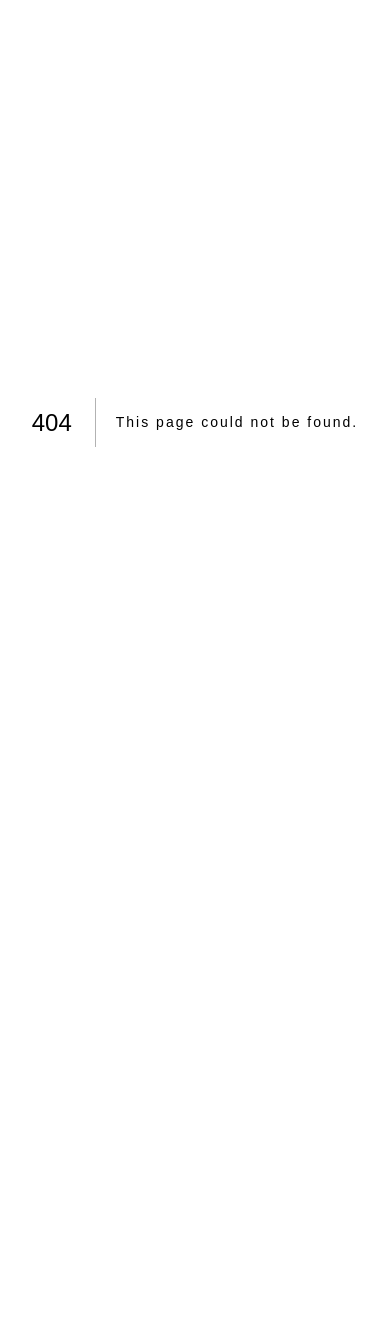
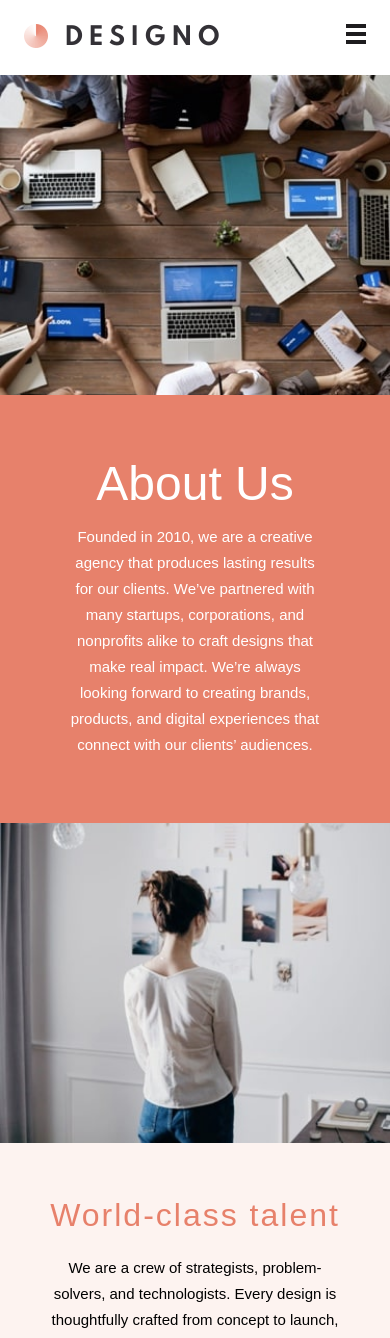
Before and after one commit to glowupmatt/DESIGNO, a Next.js app: page /about-us in a window 390 px wide. Before the commit this address had no page. Shown: the top 1338 px of the page. Before the commit the page ends 844 px from the top, so only its background shows below. Built offline with nearby package versions, Linux system fonts and the light colour scheme.

Commit message:
added new page for mobile

```diff
--- /dev/null
+++ b/app/about-us/page.tsx
@@ -0,0 +1,153 @@
+import React from "react";
+import Image from "next/image";
+import TitleHeader from "@/components/TitleHeader";
+import BaseLayout from "@/components/BaseLayout";
+import TextBox from "@/components/TextBox";
+import { locations } from "@/data/locations";
+import SubmitButton from "@/components/SubmitButton";
+
+const aboutUs = () => {
+  const titleHeaderInfo = {
+    title: "About Us",
+    desc: "Founded in 2010, we are a creative agency that produces lasting results for our clients. We’ve partnered with many startups, corporations, and nonprofits alike to craft designs that make real impact. We’re always looking forward to creating brands, products, and digital experiences that connect with our clients’ audiences.",
+    textContainer: "",
+    textStyles: "flex flex-col gap-4 p-[2.55rem] lg:w-[40%] ",
+  };
+
+  const bottomTitleHeaderInfo = {
+    title: "The real deal",
+    bodyOne:
+      "As strategic partners in our clients’ businesses, we are ready to take on any challenge as our own. Solving real problems require empathy and collaboration, and we strive to bring a fresh perspective to every opportunity. We make design and technology more accessible and give you tools to measure success.",
+    bodyTwo:
+      "We are visual storytellers in appealing and captivating ways. By combining business and marketing strategies, we inspire audiences to take action and drive real results.",
+    bodyStyles:
+      "p-[3rem] text-center flex flex-col gap-4 h-full justify-center items-center",
+    titleStyles: "text-peach text-[2rem]",
+    bodyOneStyles: "text-[0.9375rem]",
+    bodyTwoStyles: "text-[0.9375rem]",
+  };
+
+  const textBoxData = {
+    title: "World-class talent",
+    bodyOne:
+      "We are a crew of strategists, problem-solvers, and technologists. Every design is thoughtfully crafted from concept to launch, ensuring success in its given market. We are constantly updating our skills in a myriad of platforms.",
+    bodyTwo:
+      "Our team is multi-disciplinary and we are not merely interested in form — content and meaning are just as important. We give great importance to craftsmanship, service, and prompt delivery. Clients have always been impressed with our high-quality outcomes that encapsulates their brand’s story and mission.",
+    bodyStyles:
+      "p-[3rem] text-center flex flex-col gap-4 h-full justify-center items-center",
+    titleStyles: "text-peach text-[2rem]",
+    bodyOneStyles: "text-[0.9375rem]",
+    bodyTwoStyles: "text-[0.9375rem]",
+  };
+
+  const buttonStyles = "bg-peach text-white";
+  return (
+    <BaseLayout>
+      <>
+        <div className="h-[20rem] w-full relative">
+          <Image
+            alt=""
+            src="/assets/about/mobile/image-about-hero.jpg"
+            fill
+            quality={100}
+            className="object-cover md:hidden"
+          />
+          <Image
+            alt=""
+            src="/assets/about/tablet/image-about-hero.jpg"
+            fill
+            quality={100}
+            className="object-cover hidden md:block lg:hidden"
+          />
+          <Image
+            alt=""
+            src="/assets/about/desktop/image-about-hero.jpg"
+            fill
+            quality={100}
+            className="object-cover hidden md:hidden lg:block"
+          />
+        </div>
+        <div className="">
+          <TitleHeader titleHeaderInfo={titleHeaderInfo} />
+        </div>
+        <div className="h-[20rem] w-full relative">
+          <Image
+            alt=""
+            src="/assets/about/mobile/image-world-class-talent.jpg"
+            fill
+            quality={100}
+            className="object-cover md:hidden"
+          />
+          <Image
+            alt=""
+            src="/assets/about/tablet/image-world-class-talent.jpg"
+            fill
+            quality={100}
+            className="object-cover hidden md:block lg:hidden"
+          />
+          <Image
+            alt=""
+            src="/assets/about/desktop/image-world-class-talent.jpg"
+            fill
+            quality={100}
+            className="object-cover hidden md:hidden lg:block"
+          />
+        </div>
+        <TextBox textBoxData={textBoxData} />
+        <div className="flex flex-col items-center justify-center gap-[4rem] mt-[3rem]">
+          {locations.map((data, index) => {
+            return (
+              <div
+                key={data.title}
+                className="w-full flex flex-col items-center gap-8"
+              >
+                <div className="relative w-[12.625rem] h-[12.625rem]">
+                  <Image alt={data.title} src={data.img} fill quality={100} />
+                  <Image
+                    alt={data.title}
+                    src="/assets/home/desktop/bg-pattern-hero-home.svg"
+                    fill
+                    quality={100}
+                    className="object-cover rotate-[-100deg]"
+                  />
+                </div>
+                <h3>{data.title}</h3>
+                <SubmitButton buttonStyles={buttonStyles}>
+                  <>SEE LOCATION</>
+                </SubmitButton>
+              </div>
+            );
+          })}
+        </div>
+        <div className="h-[20rem] w-full relative mt-[6rem]">
+          <Image
+            alt=""
+            src="/assets/about/mobile/image-world-class-talent.jpg"
+            fill
+            quality={100}
+            className="object-cover md:hidden"
+          />
+          <Image
+            alt=""
+            src="/assets/about/tablet/image-world-class-talent.jpg"
+            fill
+            quality={100}
+            className="object-cover hidden md:block lg:hidden"
+          />
+          <Image
+            alt=""
+            src="/assets/about/desktop/image-world-class-talent.jpg"
+            fill
+            quality={100}
+            className="object-cover hidden md:hidden lg:block"
+          />
+        </div>
+        <div>
+          <TextBox textBoxData={bottomTitleHeaderInfo} />
+        </div>
+      </>
+    </BaseLayout>
+  );
+};
+
+export default aboutUs;
--- a/app/appDesign/page.tsx
+++ b/app/appDesign/page.tsx
@@ -22,7 +22,7 @@ const AppDesign = () => {
         <div className="max-w-[65rem] w-full">
           <TitleHeader titleHeaderInfo={titleHeaderInfo} />
         </div>
-        <div className="flex flex-col items-center justify-center gap-8  lg:grid lg:grid-cols-3 lg:grid-rows-2 lg:justify-center lg:items-center py-[2.44rem] lg:mb-[15rem]">
+        <div className="flex flex-col items-center justify-center gap-8  lg:grid lg:grid-cols-3 lg:grid-rows-2 lg:justify-center lg:items-center py-[2.44rem]">
           {appDesignData.map((data, index) => {
             return (
               <div
@@ -34,7 +34,7 @@ const AppDesign = () => {
             );
           })}
         </div>
-        <div className="flex flex-col p-[2.44rem] lg:p-0 lg:py-[2.44rem] gap-[1.5rem] lg:flex-row">
+        <div className="flex flex-col p-[2.44rem] lg:p-0 lg:pb-[2.44rem] lg:pt-[6.44rem] gap-[1.5rem] lg:flex-row">
           {smallServicePageProjectDisplay
             .filter((data) => data.title !== "APP DESIGN")
             .map((data, index) => {
--- a/app/graphicDesign/page.tsx
+++ b/app/graphicDesign/page.tsx
@@ -19,7 +19,7 @@ const GraphicDesign = () => {
       <div className="max-w-[65rem] w-full">
         <TitleHeader titleHeaderInfo={titleHeaderInfo} />
         <div>
-          <div className="flex flex-col items-center justify-center gap-8  lg:flex-row lg:justify-center lg:items-center py-[2.44rem] lg:mb-[15rem]">
+          <div className="flex flex-col items-center justify-center gap-8  lg:flex-row lg:justify-center lg:items-center py-[2.44rem]">
             {graphicDesignData.map((data, index) => {
               return (
                 <div
@@ -31,7 +31,7 @@ const GraphicDesign = () => {
               );
             })}
           </div>
-          <div className="flex flex-col lg:py-[2.44rem] mb-0 gap-[1.5rem] lg:mb-[15rem] lg:flex-row">
+          <div className="flex flex-col lg:pb-[2.44rem] lg:pt-[6.44rem] mb-0 gap-[1.5rem] lg:flex-row">
             {smallServicePageProjectDisplay
               .filter((data) => data.title !== "GRAPHIC DESIGN")
               .map((data, index) => {
--- a/app/webDesign/page.tsx
+++ b/app/webDesign/page.tsx
@@ -18,7 +18,7 @@ const WebDesign = () => {
         <div className="max-w-[65rem] w-full">
           <TitleHeader titleHeaderInfo={titleHeaderInfo} />
         </div>
-        <div className="flex flex-col items-center justify-center gap-8 lg:grid lg:grid-cols-3 lg:grid-rows-2 lg:justify-center lg:items-center py-[2.44rem] lg:mb-[15rem]">
+        <div className="flex flex-col items-center justify-center gap-8 lg:grid lg:grid-cols-3 lg:grid-rows-2 lg:justify-center lg:items-center py-[2.44rem]">
           {webDesignData.map((data, index) => {
             return (
               <div
@@ -30,7 +30,7 @@ const WebDesign = () => {
             );
           })}
         </div>
-        <div className="flex flex-col p-[2.44rem] lg:p-0 lg:py-[2.44rem] gap-[1.5rem] lg:flex-row">
+        <div className="flex flex-col p-[2.44rem] lg:p-0 lg:pb-[2.44rem] lg:pt-[6.44rem] gap-[1.5rem] lg:flex-row">
           {smallServicePageProjectDisplay
             .filter((data) => data.title !== "WEB DESIGN")
             .map((data, index) => {
--- a/components/BaseLayout.tsx
+++ b/components/BaseLayout.tsx
@@ -25,7 +25,7 @@ export default function BaseLayout({ children }: BaseLayoutProps) {
           <Navigation navOpen={navOpen} setNavOpen={setNavOpen} />
         </div>
         {children}
-        <div className="lg:mt-[10rem]">
+        <div>
           <Footer />
         </div>
       </div>
--- a/components/HomePageComps/BrandCharacteristics.tsx
+++ b/components/HomePageComps/BrandCharacteristics.tsx
@@ -4,7 +4,7 @@ import { homePageCharacteristics } from "@/data/homePageInfo";
 
 const BrandCharacteristics = () => {
   return (
-    <div className="mt-[5.5rem] p-[2.44rem] flex flex-col gap-[5rem] lg:flex-row">
+    <div className="p-[2.44rem] flex flex-col gap-[5rem] lg:flex-row">
       {homePageCharacteristics.map((data, index) => {
         return (
           <div
--- a/components/Navigation.tsx
+++ b/components/Navigation.tsx
@@ -59,7 +59,9 @@ const Navigation = ({ setNavOpen, navOpen }: navigationProps) => {
           { hidden: navOpen === false }
         )}
       >
-        <li className="hover:underline-offset-4">OUR COMPANY</li>
+        <Link href="/about-us" className="hover:underline-offset-4">
+          OUR COMPANY
+        </Link>
         <li className="hover:underline-offset-4">LOCATIONS</li>
         <li className="hover:underline-offset-4">CONTACT</li>
       </ul>
--- a/components/ServiceCard.tsx
+++ b/components/ServiceCard.tsx
@@ -22,7 +22,7 @@ const ServiceCard = ({ data }: ServiceCardProps) => {
     >
       <Link
         href={`/${data.link}`}
-        className="absolute h-[12.625rem] w-[90%] lg:w-full  lg:h-[19.25rem]"
+        className="relative h-[12.625rem] w-[90%] lg:w-full  lg:h-[19.25rem]"
       >
         <div className="bg-[#00000088] w-full absolute h-full z-[8] rounded-md lg:hover:bg-[#e7826b76] flex justify-center items-center">
           <span className="relative text-white z-10 text-center gap-4 flex flex-col lg:absolute">
--- a/components/SubmitButton.tsx
+++ b/components/SubmitButton.tsx
@@ -1,7 +1,19 @@
-const SubmitButton = () => {
+import classNames from "classnames";
+
+export type SubmitButtonProps = {
+  children: JSX.Element;
+  buttonStyles: string;
+};
+
+const SubmitButton = ({ children, buttonStyles }: SubmitButtonProps) => {
   return (
-    <button className="bg-white w-[152px] h-[56px] hover:bg-peach-light rounded-lg text-black hover:text-white">
-      <p>Submit</p>
+    <button
+      className={classNames(
+        "w-[152px] h-[56px] hover:bg-peach-light rounded-lg text-black hover:text-white",
+        `${buttonStyles}`
+      )}
+    >
+      <p>{children}</p>
     </button>
   );
 };
--- /dev/null
+++ b/components/TextBox.tsx
@@ -0,0 +1,27 @@
+import classNames from "classnames";
+import React from "react";
+
+type textBoxProps = {
+  textBoxData: {
+    title: string;
+    bodyOne: string;
+    bodyTwo: string;
+    titleStyles: string;
+    bodyOneStyles: string;
+    bodyTwoStyles: string;
+    bodyStyles: string;
+  };
+};
+const TextBox = ({ textBoxData }: textBoxProps) => {
+  return (
+    <div className={classNames("bg-[#FDF3F0]", `${textBoxData.bodyStyles}`)}>
+      <h2 className={textBoxData.titleStyles}>{textBoxData.title}</h2>
+      <div className="gap-6 flex flex-col">
+        <p className={textBoxData.bodyOneStyles}>{textBoxData.bodyOne}</p>
+        <p className={textBoxData.bodyTwoStyles}>{textBoxData.bodyTwo}</p>
+      </div>
+    </div>
+  );
+};
+
+export default TextBox;
--- a/components/TitleHeader.tsx
+++ b/components/TitleHeader.tsx
@@ -1,17 +1,30 @@
 import React from "react";
 import Image from "next/image";
+import classNames from "classnames";
 
 type TitleHeaderProps = {
   titleHeaderInfo: {
     title: string;
     desc: string;
+    textContainer: string;
+    textStyles: string;
   };
 };
 
 const TitleHeader = ({ titleHeaderInfo }: TitleHeaderProps) => {
   return (
-    <div className="bg-peach h-[20rem] w-full flex flex-col justify-center items-center text-white p-[1.5rem] text-center gap-[1.5rem] md:rounded-lg lg:h-[15.75rem]">
-      <div className="lg:w-[40%] flex flex-col gap-4">
+    <div
+      className={classNames(
+        "bg-peach h-full w-full flex flex-col justify-center items-center text-white p-[1.5rem] text-center gap-[1.5rem] md:rounded-lg lg:h-[15.75rem]",
+        `${titleHeaderInfo.textContainer}`
+      )}
+    >
+      <div
+        className={classNames(
+          "lg:w-[40%] flex flex-col gap-4 h-full",
+          `${titleHeaderInfo.textStyles}`
+        )}
+      >
         <h1>{titleHeaderInfo.title}</h1>
         <p className="text-[0.9375rem]">{titleHeaderInfo.desc}</p>
       </div>
--- /dev/null
+++ b/data/locations.ts
@@ -0,0 +1,56 @@
+export const locations = [
+  {
+    title: "CANADA",
+    img: "/assets/shared/desktop/illustration-canada.svg",
+    locationInformation: {
+      name: "Designo Central Office",
+      street: "3886 Wellington Street",
+      city: "Toronto, Ontario M9C 3J5",
+    },
+    contactInformation: {
+      name: "Contact",
+      number: "P : (02) 6720 9092",
+      email: "M : contact@designo.au",
+    },
+    locationImages: {
+      tablet: "/assets/locations/tablet/image-map-canada.png",
+      desktop: "/assets/locations/desktop/image-map-canada.png",
+    },
+  },
+  {
+    title: "AUSTRALIA",
+    img: "/assets/shared/desktop/illustration-australia.svg",
+    locationInformation: {
+      name: "Designo AU Office",
+      street: "19 Balonne Street",
+      city: "New South Wales 2443",
+    },
+    contactInformation: {
+      name: "Contact",
+      number: "P : (02) 6720 9092",
+      email: "M : contact@designo.au",
+    },
+    locationImages: {
+      tablet: "/assets/locations/tablet/image-map-australia.png",
+      desktop: "/assets/locations/desktop/image-map-australia.png",
+    },
+  },
+  {
+    title: "UNITED KINGDOM",
+    img: "/assets/shared/desktop/illustration-united-kingdom.svg",
+    locationInformation: {
+      name: "Designo UK Office",
+      street: "13  Colorado Way",
+      city: "Rhyd-y-fro SA8 9GA",
+    },
+    contactInformation: {
+      name: "Contact",
+      number: "P : 078 3115 1400",
+      email: "M : contact@designo.uk",
+    },
+    locationImages: {
+      tablet: "/assets/locations/tablet/image-map-uk.png",
+      desktop: "/assets/locations/desktop/image-map-united-kingdom.png",
+    },
+  },
+];
```
